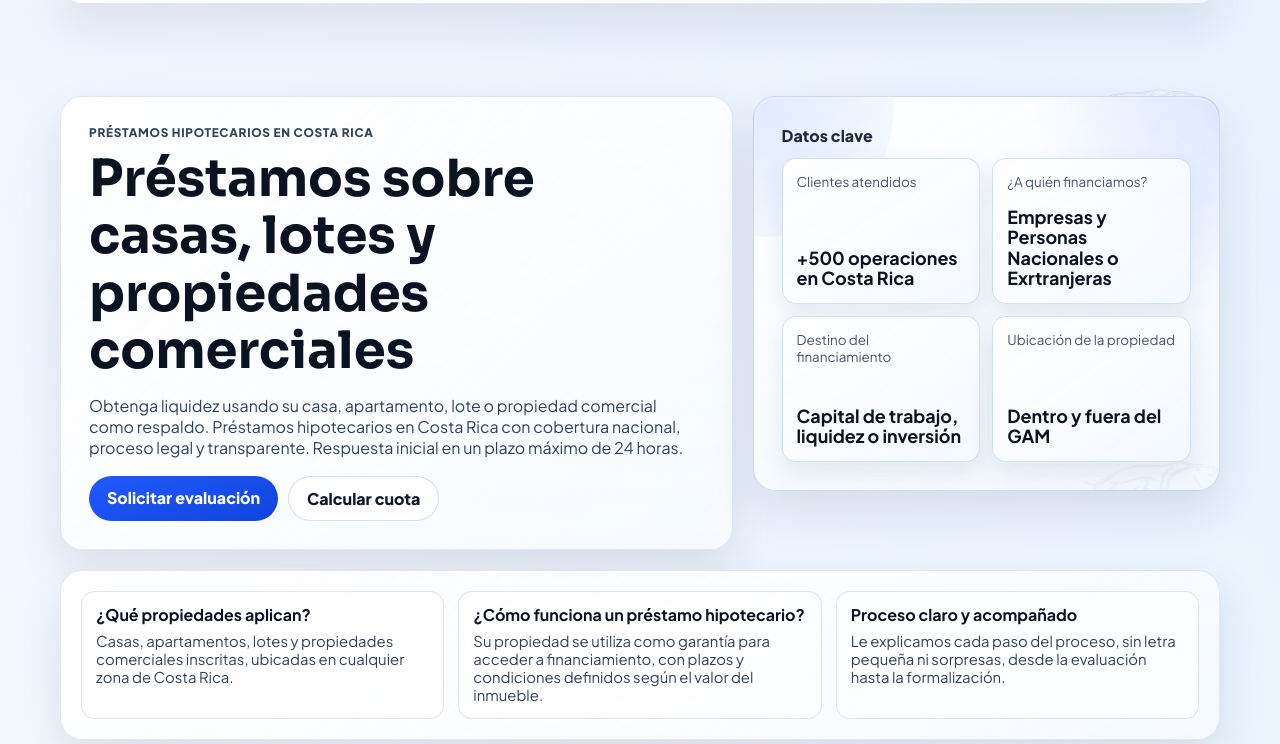
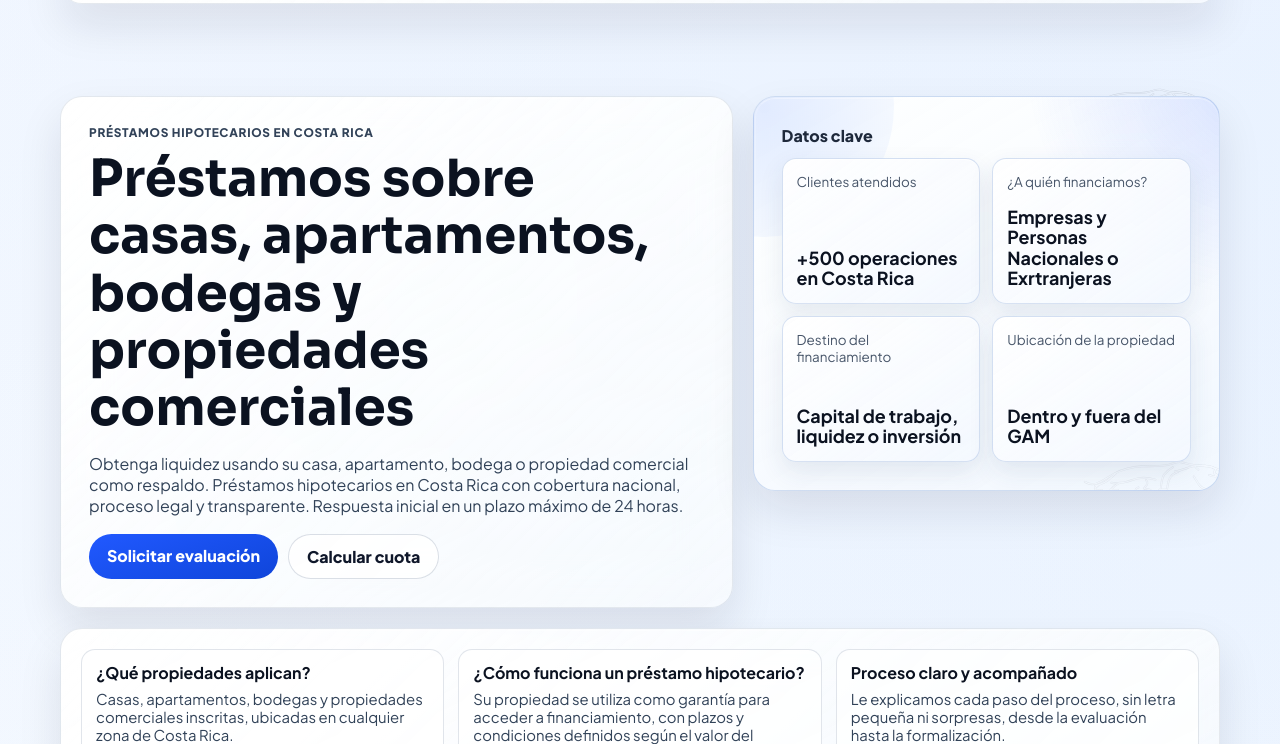
Before and after one commit to DavidArayaS/prestamosjaguar, a website: page public/index.html in a window 1280 px wide. Shown: the part 56-800 px from the top of the page. Drawn offline with Linux system fonts and the light colour scheme; no server answers.

Commit message:
update faq

```diff
--- a/public/app.js
+++ b/public/app.js
@@ -9,9 +9,9 @@ const translations = {
     navTestimonials: 'Testimonios',
     navFacebook: 'Facebook',
     heroKicker: 'Préstamos hipotecarios en Costa Rica',
-    heroTitle: 'Préstamos sobre casas, lotes y propiedades comerciales',
+    heroTitle: 'Préstamos sobre casas, apartamentos, bodegas y propiedades comerciales',
     heroText:
-      'Obtenga liquidez usando su casa, apartamento, lote o propiedad comercial como respaldo. Préstamos hipotecarios en Costa Rica con cobertura nacional, proceso legal y transparente. Respuesta inicial en un plazo máximo de 24 horas.',
+      'Obtenga liquidez usando su casa, apartamento, bodega o propiedad comercial como respaldo. Préstamos hipotecarios en Costa Rica con cobertura nacional, proceso legal y transparente. Respuesta inicial en un plazo máximo de 24 horas.',
     heroCtaApply: 'Solicitar evaluación',
     heroCtaCalc: 'Calcular cuota',
     heroPanelTitle: 'Datos clave',
@@ -24,7 +24,7 @@ const translations = {
     heroMetric4Label: 'Ubicación de la propiedad',
     heroMetric4Value: 'Dentro y fuera del GAM',
     trustTitle1: '¿Qué propiedades aplican?',
-    trustText1: 'Casas, apartamentos, lotes y propiedades comerciales inscritas, ubicadas en cualquier zona de Costa Rica.',
+    trustText1: 'Casas, apartamentos, bodegas y propiedades comerciales inscritas, ubicadas en cualquier zona de Costa Rica.',
     trustTitle2: '¿Cómo funciona un préstamo hipotecario?',
     trustText2: 'Su propiedad se utiliza como garantía para acceder a financiamiento, con plazos y condiciones definidos según el valor del inmueble.',
     trustTitle3: 'Proceso claro y acompañado',
@@ -54,7 +54,7 @@ const translations = {
     fSelect: 'Seleccionar',
     fHouse: 'Casa',
     fApartment: 'Apartamento',
-    fLand: 'Terreno',
+    fLand: 'Bodega',
     fCommercial: 'Comercial',
     fLandRecord: 'Número de finca o plano catastrado',
     fPropertySize: 'Tamaño de la propiedad (m²)',
@@ -85,7 +85,7 @@ const translations = {
     coverageText:
       'Evaluamos operaciones en todo el país. Si busca liquidez con garantía hipotecaria, podemos atender propiedades dentro y fuera del GAM.',
     coverageCard1Title: 'Préstamos hipotecarios en San José',
-    coverageCard1Text: 'Casas, apartamentos, lotes y propiedades comerciales con acompañamiento ágil y transparente.',
+    coverageCard1Text: 'Casas, apartamentos, bodegas y propiedades comerciales con acompañamiento ágil y transparente.',
     coverageCard2Title: 'Préstamos hipotecarios en Heredia',
     coverageCard2Text: 'Opciones para personas físicas, independientes y empresas con respuesta rápida.',
     coverageCard3Title: 'Préstamos hipotecarios en Cartago',
@@ -103,7 +103,7 @@ const translations = {
     faqText: 'Respuestas directas a las dudas más comunes antes de solicitar su evaluación.',
     faqQ1: '¿Cuáles son los requisitos para solicitar un prestamo?',
     faqA1:
-      'Para aplicar, usted debe ser propietario de una casa, lote, apartamento o propiedad comercial en Costa Rica. El financiamiento se otorga dejando la propiedad hipotecada como garantía durante el plazo del préstamo. Si no es dueño registral, no es posible avanzar. Para iniciar el análisis, complete el formulario en esta página. Con esa información un asesor podrá revisar la viabilidad y contactarle.',
+      'Para aplicar, usted debe ser propietario de una casa, apartamento, bodega o propiedad comercial en Costa Rica. El financiamiento se otorga dejando la propiedad hipotecada como garantía durante el plazo del préstamo. Si no es dueño registral, no es posible avanzar. Para iniciar el análisis, complete el formulario en esta página. Con esa información un asesor podrá revisar la viabilidad y contactarle.',
     faqQ2: '¿Puedo solicitar un crédito siendo extranjero?',
     faqA2: 'Sí. Atendemos a clientes de todas las nacionalidades dueñas de propiedades en Costa Rica.',
     faqQ3: '¿Trabajan con independientes y empresas?',
@@ -111,9 +111,9 @@ const translations = {
     faqQ4: '¿Cuánto tarda la evaluación inicial?',
     faqA4: 'La evaluación inicial se entrega en un plazo máximo de 24 horas.',
     faqQ5: '¿Qué tipo de propiedades aplican como garantía?',
-    faqA5: 'Casas, apartamentos, lotes y propiedades comerciales inscritas en Costa Rica.',
-    faqQ6: '¿Puedo hipotecar en primer o segundo grado?',
-    faqA6: 'Sí. Evaluamos operaciones con hipoteca de primer y segundo grado, según el perfil del caso y la propiedad.',
+    faqA5: 'Casas, apartamentos, bodegas y propiedades comerciales inscritas en Costa Rica.',
+    faqQ6: '¿Trabajan con hipoteca en primer grado?',
+    faqA6: 'Sí. Trabajamos con operaciones en primer grado, según el perfil del caso y la propiedad.',
     faqQ7: '¿Puedo cancelar antes de tiempo?',
     faqA7: 'Sí, según las condiciones acordadas en su formalización. Le explicamos este punto desde el inicio.',
     faqQ8: '¿Qué documentación mínima solicitan?',
@@ -134,7 +134,7 @@ const translations = {
     heroKicker: 'Mortgage Loans in Costa Rica',
     heroTitle: 'Loans backed by residential and commercial properties',
     heroText:
-      'Access capital using your house, apartment, land or commercial property as collateral. Mortgage loans in Costa Rica with nationwide coverage, a legal and transparent process. Initial evaluation within 24 hours.',
+      'Access capital using your house, apartment, warehouse or commercial property as collateral. Mortgage loans in Costa Rica with nationwide coverage, a legal and transparent process. Initial evaluation within 24 hours.',
     heroCtaApply: 'Request evaluation',
     heroCtaCalc: 'Estimate payment',
     heroPanelTitle: 'Key data',
@@ -147,7 +147,7 @@ const translations = {
     heroMetric4Label: 'Property location',
     heroMetric4Value: 'Inside and outside the GAM',
     trustTitle1: 'Which properties qualify?',
-    trustText1: 'Houses, apartments, land and commercial properties registered anywhere in Costa Rica.',
+    trustText1: 'Houses, apartments, warehouses and commercial properties registered anywhere in Costa Rica.',
     trustTitle2: 'How does a mortgage-backed loan work?',
     trustText2: 'Your property is used as collateral to access financing, with terms defined by the property value.',
     trustTitle3: 'Clear guided process',
@@ -177,7 +177,7 @@ const translations = {
     fSelect: 'Select',
     fHouse: 'House',
     fApartment: 'Apartment',
-    fLand: 'Land',
+    fLand: 'Warehouse',
     fCommercial: 'Commercial',
     fLandRecord: 'Farm number or cadastral plan',
     fPropertySize: 'Property size (m²)',
@@ -208,7 +208,7 @@ const translations = {
     coverageText:
       'We evaluate operations across the country. If you are seeking liquidity backed by property, we can assist with properties both inside and outside the GAM.',
     coverageCard1Title: 'Mortgage loans in San José',
-    coverageCard1Text: 'Houses, apartments, land lots and commercial properties with agile and transparent guidance.',
+    coverageCard1Text: 'Houses, apartments, warehouses and commercial properties with agile and transparent guidance.',
     coverageCard2Title: 'Mortgage loans in Heredia',
     coverageCard2Text: 'Options for individuals, self-employed applicants and companies with a fast response.',
     coverageCard3Title: 'Mortgage loans in Cartago',
@@ -234,9 +234,9 @@ const translations = {
     faqQ4: 'How long does the initial evaluation take?',
     faqA4: 'The initial evaluation is delivered within a maximum of 24 hours.',
     faqQ5: 'What types of properties qualify as collateral?',
-    faqA5: 'Houses, apartments, land lots and commercial properties registered in Costa Rica.',
-    faqQ6: 'Can I mortgage in first or second degree?',
-    faqA6: 'Yes. We evaluate first- and second-degree mortgage operations depending on the case profile and property.',
+    faqA5: 'Houses, apartments, warehouses and commercial properties registered in Costa Rica.',
+    faqQ6: 'Do you work with first-degree mortgages?',
+    faqA6: 'Yes. We work with first-degree mortgage operations depending on the case profile and property.',
     faqQ7: 'Can I repay early?',
     faqA7: 'Yes, according to the conditions agreed during formalization. We explain this point from the start.',
     faqQ8: 'What minimum documentation do you require?',
@@ -255,9 +255,9 @@ const translations = {
     navTestimonials: 'Témoignages',
     navFacebook: 'Facebook',
     heroKicker: 'Prêts hypothécaires au Costa Rica',
-    heroTitle: 'Prêts garantis par maisons, terrains et biens commerciaux',
+    heroTitle: 'Prêts garantis par maisons, appartements, entrepôts et biens commerciaux',
     heroText:
-      'Obtenez des liquidités avec votre maison, appartement, terrain ou bien commercial comme garantie. Prêts hypothécaires au Costa Rica avec couverture nationale, processus légal et transparent. Évaluation initiale en 24 heures.',
+      'Obtenez des liquidités avec votre maison, appartement, entrepôt ou bien commercial comme garantie. Prêts hypothécaires au Costa Rica avec couverture nationale, processus légal et transparent. Évaluation initiale en 24 heures.',
     heroCtaApply: 'Demander une évaluation',
     heroCtaCalc: 'Calculer la mensualité',
     heroPanelTitle: 'Données clés',
@@ -270,7 +270,7 @@ const translations = {
     heroMetric4Label: 'Localisation de la propriété',
     heroMetric4Value: 'Dans et hors de la GAM',
     trustTitle1: 'Quelles propriétés sont éligibles ?',
-    trustText1: 'Maisons, appartements, terrains et propriétés commerciales inscrites partout au Costa Rica.',
+    trustText1: 'Maisons, appartements, entrepôts et propriétés commerciales inscrites partout au Costa Rica.',
     trustTitle2: 'Comment fonctionne un prêt hypothécaire ?',
     trustText2: 'Votre propriété sert de garantie pour accéder au financement, avec des conditions selon la valeur du bien.',
     trustTitle3: 'Processus clair et accompagné',
@@ -300,7 +300,7 @@ const translations = {
     fSelect: 'Sélectionner',
     fHouse: 'Maison',
     fApartment: 'Appartement',
-    fLand: 'Terrain',
+    fLand: 'Entrepôt',
     fCommercial: 'Commercial',
     fLandRecord: 'Numéro de propriété ou plan cadastral',
     fPropertySize: 'Surface de la propriété (m²)',
@@ -331,7 +331,7 @@ const translations = {
     coverageText:
       'Nous évaluons des opérations dans tout le pays. Si vous recherchez des liquidités avec garantie hypothécaire, nous pouvons traiter des propriétés dans et hors de la GAM.',
     coverageCard1Title: 'Prêts hypothécaires à San José',
-    coverageCard1Text: 'Maisons, appartements, terrains et propriétés commerciales avec accompagnement agile et transparent.',
+    coverageCard1Text: 'Maisons, appartements, entrepôts et propriétés commerciales avec accompagnement agile et transparent.',
     coverageCard2Title: 'Prêts hypothécaires à Heredia',
     coverageCard2Text: 'Options pour particuliers, indépendants et entreprises avec réponse rapide.',
     coverageCard3Title: 'Prêts hypothécaires à Cartago',
@@ -357,9 +357,9 @@ const translations = {
     faqQ4: 'Combien de temps prend l’évaluation initiale ?',
     faqA4: 'L’évaluation initiale est livrée dans un délai maximal de 24 heures.',
     faqQ5: 'Quels types de propriétés sont acceptés en garantie ?',
-    faqA5: 'Maisons, appartements, terrains et propriétés commerciales inscrites au Costa Rica.',
-    faqQ6: 'Puis-je hypothéquer en premier ou en second rang ?',
-    faqA6: 'Oui. Nous évaluons les opérations en premier et second rang selon le profil du dossier et la propriété.',
+    faqA5: 'Maisons, appartements, entrepôts et propriétés commerciales inscrites au Costa Rica.',
+    faqQ6: 'Travaillez-vous avec des hypothèques en premier rang ?',
+    faqA6: 'Oui. Nous travaillons avec des opérations en premier rang selon le profil du dossier et la propriété.',
     faqQ7: 'Puis-je rembourser par anticipation ?',
     faqA7: 'Oui, selon les conditions convenues lors de la formalisation. Nous expliquons ce point dès le début.',
     faqQ8: 'Quelle documentation minimale demandez-vous ?',
@@ -398,8 +398,8 @@ const testimonials = {
       name: 'Mariana P. - Cartago (persona física / apartamento)'
     },
     {
-      text: 'Pensé que por estar fuera del GAM iba a ser complicado, pero no fue así. Presenté un lote como garantía y recibí acompañamiento en todo momento. La claridad del proceso marcó la diferencia.',
-      name: 'José A. - Guanacaste (persona física / lote, fuera del GAM)'
+      text: 'Pensé que por estar fuera del GAM iba a ser complicado, pero no fue así. Presenté una bodega como garantía y recibí acompañamiento en todo momento. La claridad del proceso marcó la diferencia.',
+      name: 'José A. - Guanacaste (persona física / bodega, fuera del GAM)'
     },
     {
       text: 'Buscábamos capital de trabajo para el negocio y utilizamos una propiedad comercial como respaldo. Nos explicaron todo desde el inicio y el proceso fue mucho más ágil de lo esperado. Fue clave poder avanzar sin frenar la operación.',
@@ -424,8 +424,8 @@ const testimonials = {
       name: 'Mariana P. - Cartago (individual / apartment)'
     },
     {
-      text: 'I thought being outside the GAM would make everything difficult, but it was not. I submitted a land lot as collateral and received support throughout the process. The clarity made all the difference.',
-      name: 'José A. - Guanacaste (individual / land lot, outside GAM)'
+      text: 'I thought being outside the GAM would make everything difficult, but it was not. I submitted a warehouse as collateral and received support throughout the process. The clarity made all the difference.',
+      name: 'José A. - Guanacaste (individual / warehouse, outside GAM)'
     },
     {
       text: 'We needed working capital for our business and used a commercial property as collateral. Everything was explained from the beginning and the process was faster than expected. It helped us move forward without stopping operations.',
@@ -450,8 +450,8 @@ const testimonials = {
       name: 'Mariana P. - Cartago (personne physique / appartement)'
     },
     {
-      text: 'Je pensais que le fait d’être hors du GAM compliquerait tout, mais ce ne fut pas le cas. J’ai présenté un terrain comme garantie et j’ai été accompagné tout au long du processus. La clarté a fait la différence.',
-      name: 'José A. - Guanacaste (personne physique / terrain, hors GAM)'
+      text: 'Je pensais que le fait d’être hors du GAM compliquerait tout, mais ce ne fut pas le cas. J’ai présenté un entrepôt comme garantie et j’ai été accompagné tout au long du processus. La clarté a fait la différence.',
+      name: 'José A. - Guanacaste (personne physique / entrepôt, hors GAM)'
     },
     {
       text: 'Nous avions besoin de fonds de roulement pour l’entreprise et nous avons utilisé une propriété commerciale comme garantie. Tout a été expliqué dès le début et le processus a été plus rapide que prévu. Cela nous a permis d’avancer sans freiner l’activité.',
--- a/public/index.html
+++ b/public/index.html
@@ -49,7 +49,7 @@
             "name": "¿Cuáles son los requisitos para solicitar un prestamo?",
             "acceptedAnswer": {
               "@type": "Answer",
-              "text": "Para aplicar, usted debe ser propietario de una casa, lote, apartamento o propiedad comercial en Costa Rica. El financiamiento se otorga dejando la propiedad hipotecada como garantía durante el plazo del préstamo. Si no es dueño registral, no es posible avanzar. Para iniciar el análisis, complete el formulario en esta página. Con esa información un asesor podrá revisar la viabilidad y contactarle."
+              "text": "Para aplicar, usted debe ser propietario de una casa, apartamento, bodega o propiedad comercial en Costa Rica. El financiamiento se otorga dejando la propiedad hipotecada como garantía durante el plazo del préstamo. Si no es dueño registral, no es posible avanzar. Para iniciar el análisis, complete el formulario en esta página. Con esa información un asesor podrá revisar la viabilidad y contactarle."
             }
           },
           {
@@ -73,15 +73,15 @@
             "name": "¿Qué propiedades aplican como garantía?",
             "acceptedAnswer": {
               "@type": "Answer",
-              "text": "Casas, apartamentos, lotes y propiedades comerciales inscritas en Costa Rica."
+              "text": "Casas, apartamentos, bodegas y propiedades comerciales inscritas en Costa Rica."
             }
           },
           {
             "@type": "Question",
-            "name": "¿Puedo hipotecar en primer o segundo grado?",
+            "name": "¿Trabajan con hipoteca en primer grado?",
             "acceptedAnswer": {
               "@type": "Answer",
-              "text": "Sí. Evaluamos operaciones con hipoteca de primer y segundo grado, según el perfil del caso y la propiedad."
+              "text": "Sí. Trabajamos con operaciones en primer grado, según el perfil del caso y la propiedad."
             }
           },
           {
@@ -134,9 +134,9 @@
         <img class="jaguar-mark jaguar-hero" src="jaguar-symbol.svg" alt="" aria-hidden="true" />
         <div class="hero-text glass card-raise">
           <p class="kicker" data-i18n="heroKicker">Préstamos hipotecarios en Costa Rica</p>
-          <h1 data-i18n="heroTitle">Préstamos sobre casas, lotes y propiedades comerciales</h1>
+          <h1 data-i18n="heroTitle">Préstamos sobre casas, apartamentos, bodegas y propiedades comerciales</h1>
           <p data-i18n="heroText">
-            Obtenga liquidez usando su casa, apartamento, lote o propiedad comercial como respaldo. Préstamos
+            Obtenga liquidez usando su casa, apartamento, bodega o propiedad comercial como respaldo. Préstamos
             hipotecarios en Costa Rica con cobertura nacional, proceso legal y transparente. Respuesta inicial
             en un plazo máximo de 24 horas.
           </p>
@@ -173,7 +173,7 @@
       <section id="experiencia" class="container trust-strip glass card-raise">
         <article>
           <h3 data-i18n="trustTitle1">¿Qué propiedades aplican?</h3>
-          <p data-i18n="trustText1">Casas, apartamentos, lotes y propiedades comerciales inscritas, ubicadas en cualquier zona de Costa Rica.</p>
+          <p data-i18n="trustText1">Casas, apartamentos, bodegas y propiedades comerciales inscritas, ubicadas en cualquier zona de Costa Rica.</p>
         </article>
         <article>
           <h3 data-i18n="trustTitle2">¿Cómo funciona un préstamo hipotecario?</h3>
@@ -315,7 +315,7 @@
               <option value="" data-i18n="fSelect">Seleccionar</option>
               <option value="Casa" data-i18n="fHouse">Casa</option>
               <option value="Apartamento" data-i18n="fApartment">Apartamento</option>
-              <option value="Terreno" data-i18n="fLand">Terreno</option>
+              <option value="Bodega" data-i18n="fLand">Bodega</option>
               <option value="Comercial" data-i18n="fCommercial">Comercial</option>
             </select>
           </label>
@@ -421,7 +421,7 @@
         <div class="local-grid">
           <article>
             <h3 data-i18n="coverageCard1Title">Préstamos hipotecarios en San José</h3>
-            <p data-i18n="coverageCard1Text">Casas, apartamentos, lotes y propiedades comerciales con acompañamiento ágil y transparente.</p>
+            <p data-i18n="coverageCard1Text">Casas, apartamentos, bodegas y propiedades comerciales con acompañamiento ágil y transparente.</p>
             <a href="#solicitud" class="mini-link" data-i18n="coverageCardCta">Solicitar evaluación</a>
           </article>
           <article>
@@ -466,7 +466,7 @@
           <details open class="faq-featured">
             <summary data-i18n="faqQ1">¿Cuáles son los requisitos para solicitar un prestamo?</summary>
             <div class="faq-featured-content">
-              <p>Para aplicar, usted debe ser propietario de una casa, lote, apartamento o propiedad comercial en Costa Rica.</p>
+              <p>Para aplicar, usted debe ser propietario de una casa, apartamento, bodega o propiedad comercial en Costa Rica.</p>
               <p>El financiamiento se otorga dejando la propiedad hipotecada como garantía durante el plazo del préstamo.</p>
               <p>Si no es dueño registral, no es posible avanzar.</p>
               <p>
@@ -489,11 +489,11 @@
           </details>
           <details>
             <summary data-i18n="faqQ5">¿Qué tipo de propiedades aplican como garantía?</summary>
-            <p data-i18n="faqA5">Casas, apartamentos, lotes y propiedades comerciales inscritas en Costa Rica.</p>
+            <p data-i18n="faqA5">Casas, apartamentos, bodegas y propiedades comerciales inscritas en Costa Rica.</p>
           </details>
           <details>
-            <summary data-i18n="faqQ6">¿Puedo hipotecar en primer o segundo grado?</summary>
-            <p data-i18n="faqA6">Sí. Evaluamos operaciones con hipoteca de primer y segundo grado, según el perfil del caso y la propiedad.</p>
+            <summary data-i18n="faqQ6">¿Trabajan con hipoteca en primer grado?</summary>
+            <p data-i18n="faqA6">Sí. Trabajamos con operaciones en primer grado, según el perfil del caso y la propiedad.</p>
           </details>
           <details>
             <summary data-i18n="faqQ7">¿Puedo cancelar antes de tiempo?</summary>
```
